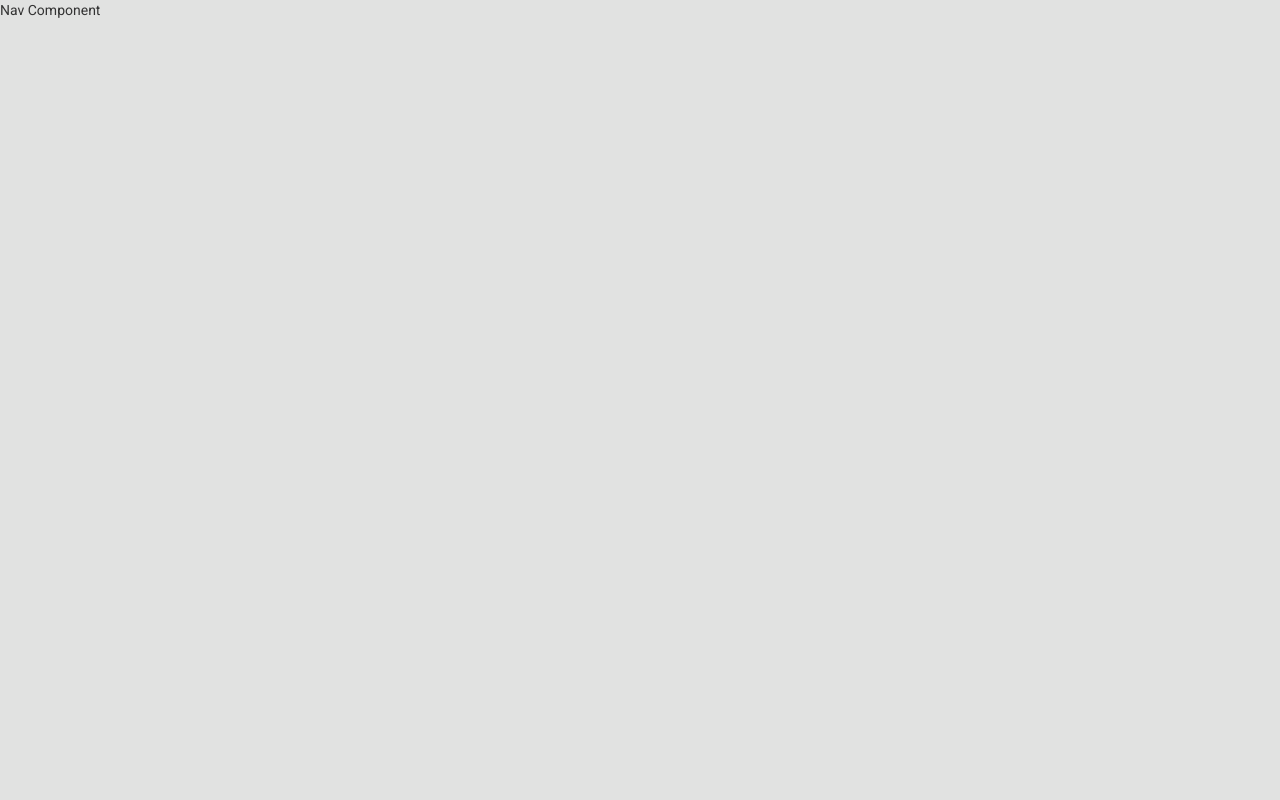
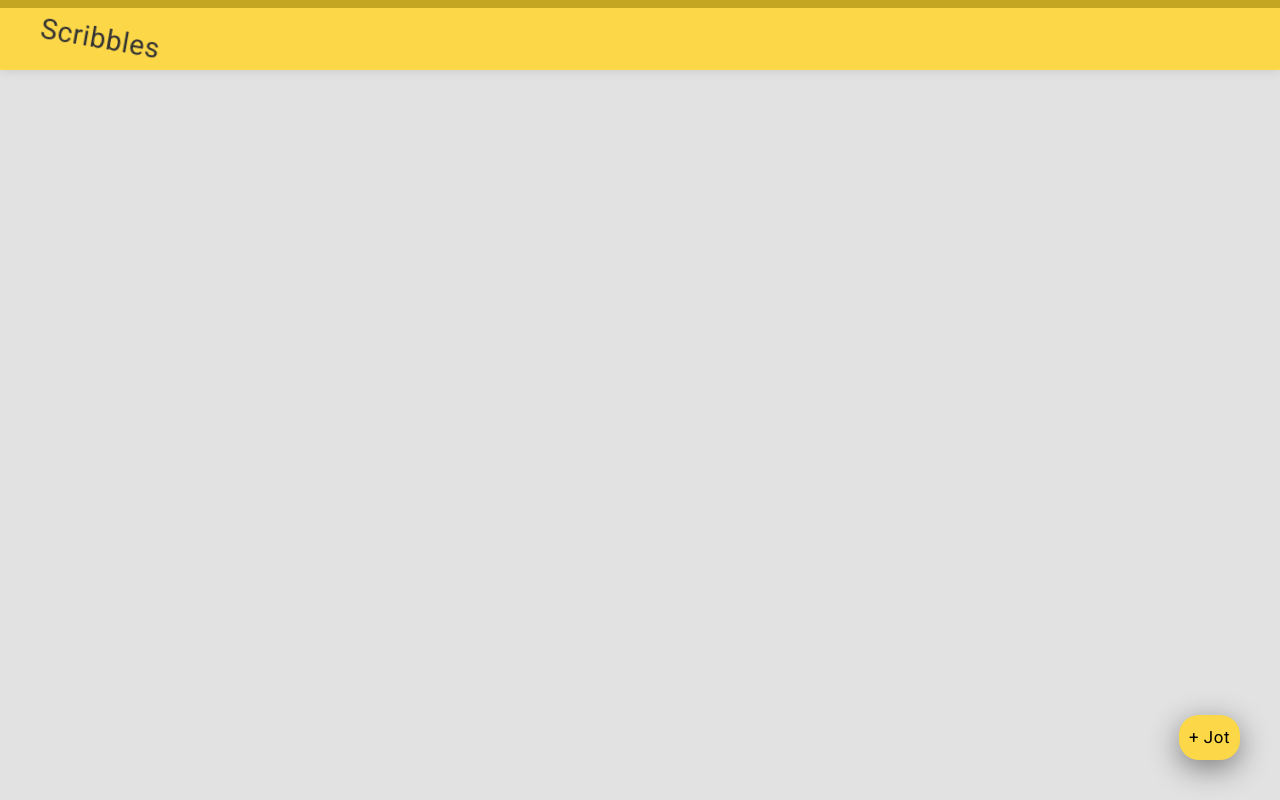
Before and after one commit to khuuwinnie/scribbles, a React (Create React App) app: page / in a window 1280 px wide. Built offline with nearby package versions, Linux system fonts and the light colour scheme.

Commit message:
Fixed function App in app.js

```diff
--- a/src/App.js
+++ b/src/App.js
@@ -1,15 +1,14 @@
-import React, { Component } from 'react';
+import React from 'react';
+import logo from './logo.svg';
 import './App.css';
 import Nav from './components/Nav';
 
-class App extends Component {
-    render() {
-        return (
-            <div className="App">
-                <Nav />
-            </div>
-        );
-    }
+function App() {
+  return (
+    <div className="App">
+        <Nav />
+    </div>
+  );
 }
 
 export default App;
--- a/src/components/Nav.js
+++ b/src/components/Nav.js
@@ -3,8 +3,11 @@ import React from 'react';
 class Nav extends React.Component {
     render() {
         return (
-            <div>
-                Nav Component
+            <div className="nav-container">
+                <div className="nav-logo">Scribbles</div>
+                <div className="nav-button">
+                    + Jot
+                </div>
             </div>
         );
     }
```
